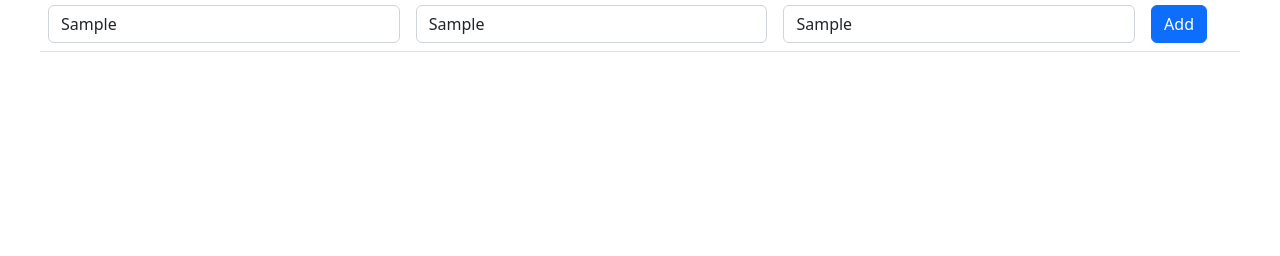
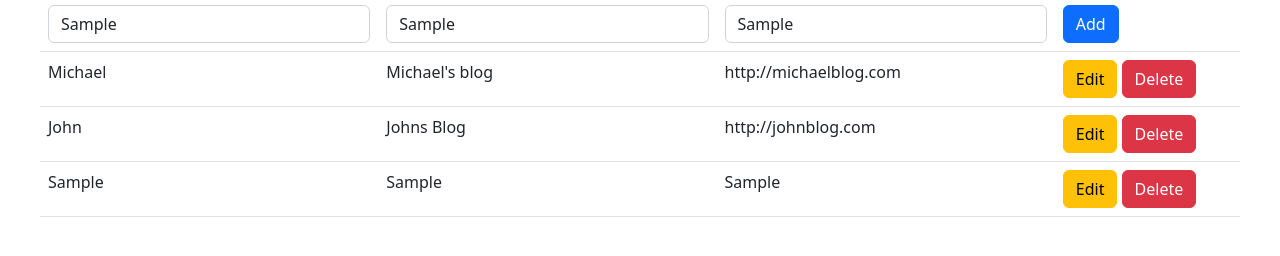
Before and after one commit to Beast2502/Blogroll-App-Backbonejs, a plain HTML site: page index.html in a window 1280 px wide. Both pictures are taken after typing "Sample", "Sample", "Sample" into the empty fields and a click on the button "Add". Shown: the part 140-396 px from the top of the page. Drawn offline with nearby package versions, Linux system fonts and the light colour scheme.

Commit message:
Input field data render

```diff
--- a/js/script.js
+++ b/js/script.js
@@ -26,7 +26,7 @@ let blog2 = new Blog({
 });
 
 // Instantiate a Collection
-let blogs = new Blogs([blog1, blog2]);
+let blogs = new Blogs([blog1,blog2]);
 
 // Backbone Views one blog
 
@@ -34,10 +34,11 @@ let BlogView = Backbone.View.extend({
     model : new Blog(),
     tagName : 'tr',
     initialize: function(){
-        this.template = _.template($('.blogs-list-template').html())
+        this.template = _.template($('.blogs-list-template').html());
     },
     render: function(){
-        this.$el.html(this.template(this.model.toJSON()))
+        this.$el.html(this.template(this.model.toJSON()));
+        return this;
     }
 
 });
@@ -47,16 +48,17 @@ let BlogView = Backbone.View.extend({
 
 let BlogsView = Backbone.View.extend({
     model: blogs,
-    el: $('blogs-list'),
+    el: $('.blogs-list'),
     initialize: function(){
         this.model.on('add',this.render,this)
     },
     render: function(){
         let self = this;
         this.$el.html('');
-        _each(this.model.toArray(), function(blog){
-            self.$el.append((new BlogView({model:blog})).render().$el)
-        })
+        _.each(this.model.toArray(), function(blog){
+            self.$el.append((new BlogView({model: blog})).render().$el);
+        });
+        return this;
     }
 
 });
```
Also changed, not shown: index.html (+5 -4 lines).
